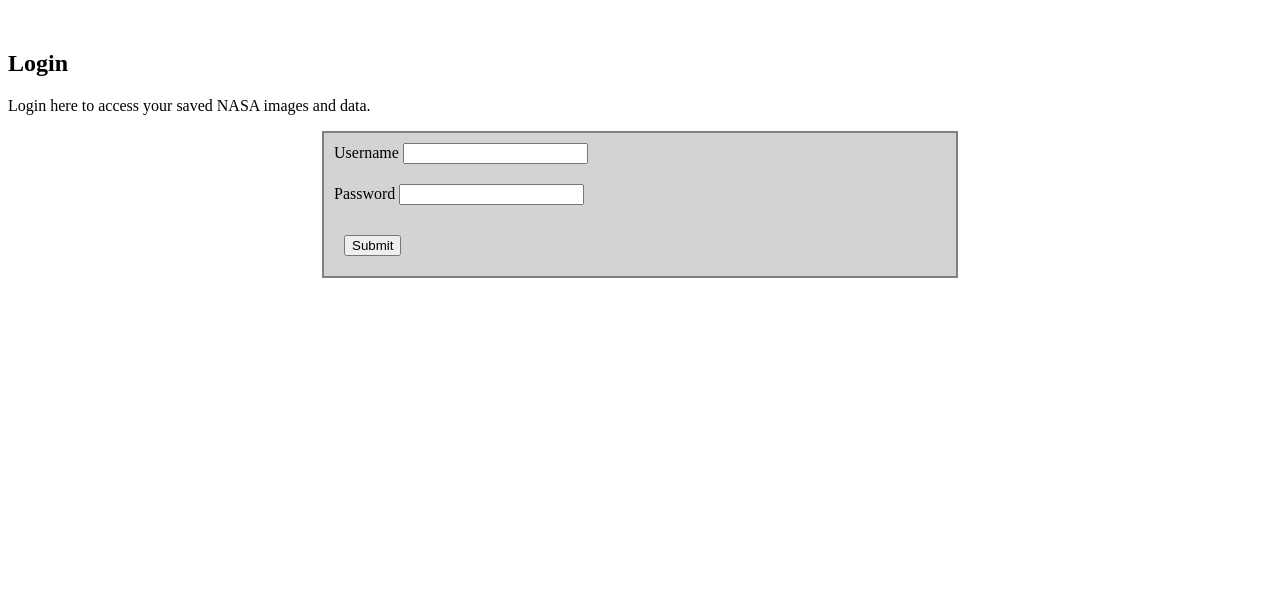
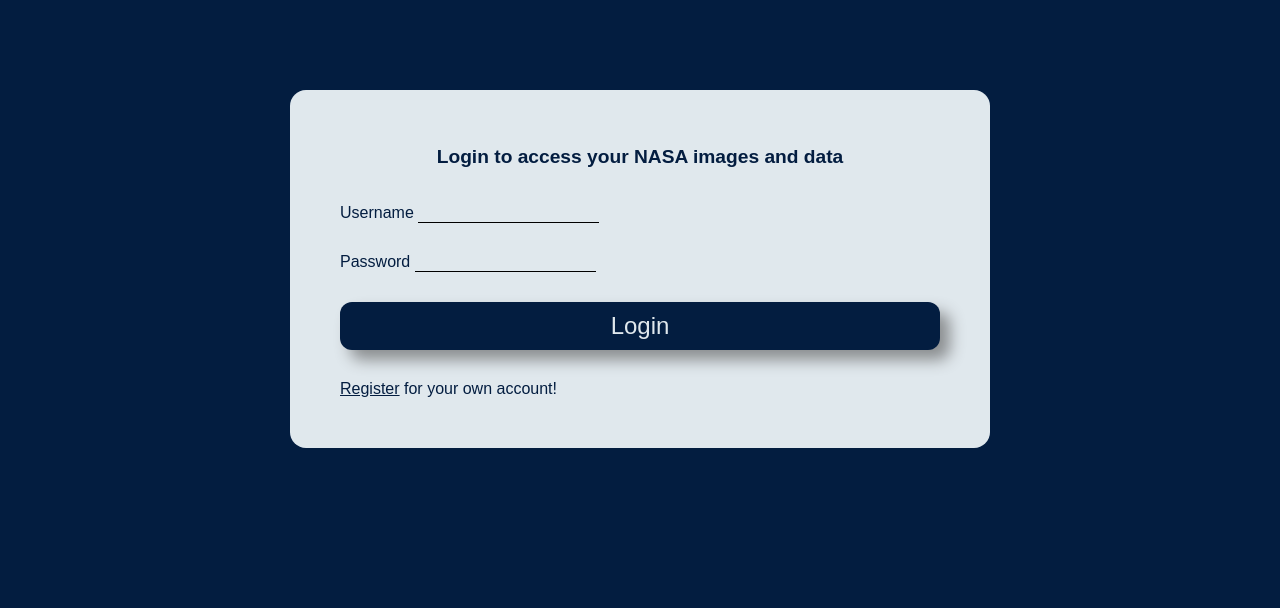
Before and after one commit to HeatherJLewis/marsRover, a website: page frontend/login.html in a window 1280 px wide. Shown: the part 192-800 px from the top of the page. Drawn offline with Linux system fonts and the light colour scheme.

Commit message:
marsRover23 Improves CSS for login page

```diff
--- a/frontend/login.html
+++ b/frontend/login.html
@@ -10,9 +10,9 @@
     </head>
     <body>
         <h1>Mars Rover Project</h1>
-        <h2>Login</h2>
-        <p>Login here to access your saved NASA images and data.</p>
-        <form class="login" action="/authenticate" method="POST">
+        <div class="login">
+            <h2>Login to access your NASA images and data</h2>
+            <form action="/authenticate" method="POST">
                 <div class="form-input">
                     <label for="username">Username</label>
                     <input type="text" id="username" name="username">
@@ -21,10 +21,17 @@
                     <label for="password">Password</label>
                     <input type="password" id="password" name="password">
                 </div>
-            <button type="submit">
-                Submit
-            </button>
+                <div class="form-input">
+                    <input type="submit" name="" value="Login" >
+                </div>
             </form>
+            <div class="register-link">
+                <p>
+                    <a href="">Register</a>
+                    for your own account!
+                </p>
+            </div>
+        </div>
         <script src="" async defer></script>
     </body>
 </html>
--- a/frontend/styles.css
+++ b/frontend/styles.css
@@ -1,13 +1,29 @@
+/* every page */
+
+body {
+    margin: 0;
+    padding: 0;
+    background-color: #031D40;
+    background-size: cover;
+    background-position: center;
+    font-family: sans-serif;
+    color: #031D40;
+}
+
 h1 {
     text-align: center;
-    border: 2px solid grey;
+    border: none;
     padding: 20px;
-    color: blue;
+    color: #031D40;
     font-size: 500%;
+    background-color: #E0E8ED;
+    margin: 50px;
+    border-radius: 1em;
 }
 
 h4 {
     text-align: center;
+    color: white;
 }
 
 img {
@@ -17,23 +33,67 @@
     margin-right: auto;
 }
 
+a {
+    color: white;
+}
+
 h3 {
     text-align: center;
+    color: white;
 }
 
-.form-input {
-    padding: 10px
-}
-
+/* login page */
 .login {
     width: 50%;
     display: block;
     margin-left: auto;
     margin-right: auto;
-    border: 2px solid grey;
-    background-color: lightgrey;
+    background-color: #E0E8ED;
+    border-radius: 1em;
+    padding: 30px;
+    margin-top: 100px;
 }
 
-button {
-    margin: 20px;
+.login h2 {
+    text-align: center;
+    font-size: 120%;
+    padding: 10px;
 }
+
+.form-input {
+    padding: 10px;
+    margin: 10px;
+}
+.form-input input[type="text"], [type="password"]{
+    border: none;
+    background: transparent;
+    border-bottom: solid 1px;
+}
+
+.form-input input[type="submit"]{
+    width: 100%;
+    padding: 10px;
+    font-size: 150%;
+    border-radius: 0.5em;
+    background-color: #031D40;
+    color: #E0E8ED;
+    border: none;
+    box-shadow:  10px 10px 15px 0px #8B8E90;
+}
+
+.form-input input[type="submit"]:hover {
+    cursor: pointer;
+    background-color: #23551b;
+    border: solid 3px #031D40;
+    color: #E0E8ED;
+}
+
+.login p {
+    color: #031D40;
+    margin: 10px;
+    padding: 10px;
+}
+
+.login p a {
+    color: #031D40;
+}
```
Also changed, not shown: frontend/images/space-background1.png (added), frontend/images/stars-1436950_1920.jpg (added). Lines whose indentation alone changed are shown as unchanged.
